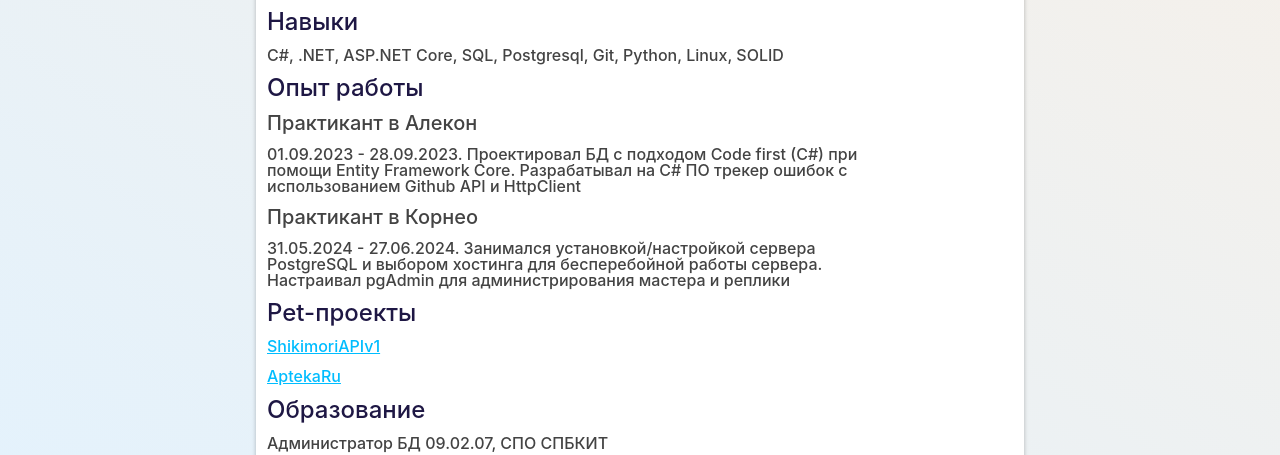
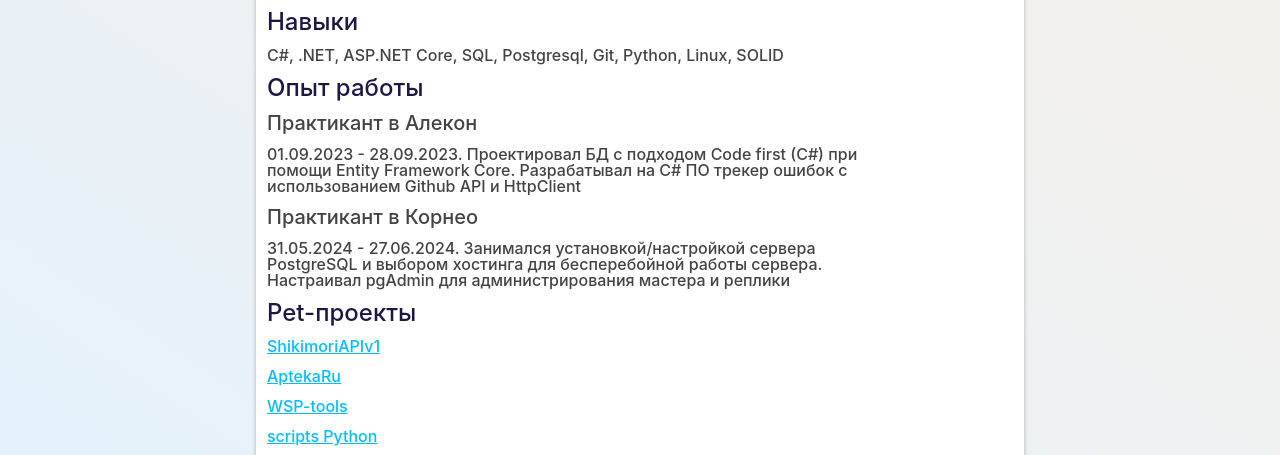
Before and after one commit to Swtyp/Resume-with-contacts, a plain HTML site: page index.html in a window 1280 px wide. Shown: the part 255-710 px from the top of the page. Drawn offline with Linux system fonts and the light colour scheme.

Commit message:
add two pet-project

```diff
--- a/index.html
+++ b/index.html
@@ -46,6 +46,12 @@
                  <div>
                      <a class="item-link pet-projects__item-link" href="https://github.com/Swtyp/AptekaRu">AptekaRu</a>
                  </div>
+                <div>
+                     <a class="item-link pet-projects__item-link" href="https://github.com/Swtyp/WSP-tools">WSP-tools</a>
+                 </div>
+                <div>
+                     <a class="item-link pet-projects__item-link" href="https://github.com/Swtyp/scripts">scripts Python</a>
+                 </div>
              </div>
              <div class="main-title">Образование</div>
              <div class="education top_bottom_padding">
```
